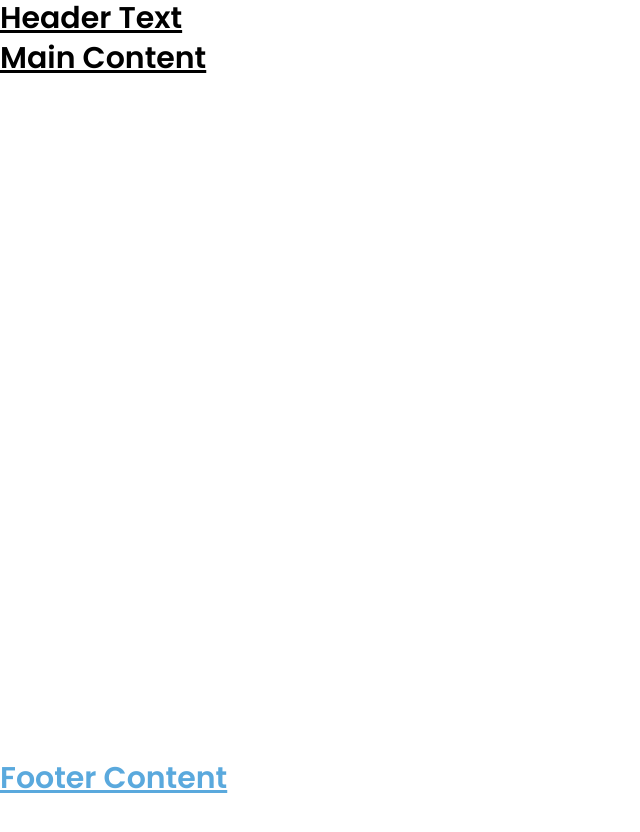
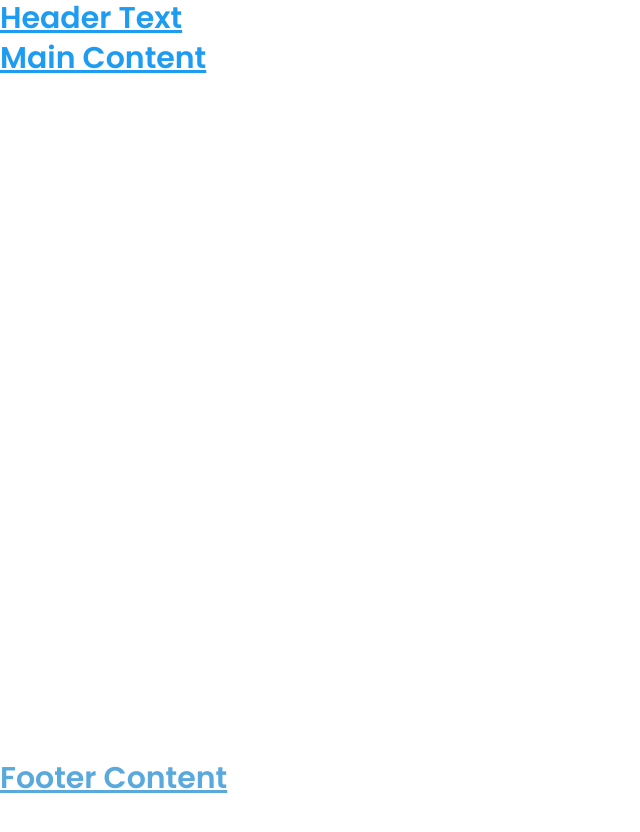
Before and after one commit to idkan/Portafolio, a Next.js app: page / in a window 1280 px wide. Shown: the top 832 px of the page, without its empty margins (0-640 px from the left). Built offline with nearby package versions, Linux system fonts and the light colour scheme.

Commit message:
Fixed CSS root variables

```diff
--- a/tailwind.config.js
+++ b/tailwind.config.js
@@ -9,7 +9,7 @@ module.exports = {
 				Poppins: ["Poppins", "sans-serif"],
 			},
 			colors: {
-				primary: "var(--first-color)",
+				primary: "var(--primary-color)",
 				secondary: "var(--secondary-color)",
 			},
 		},
```
